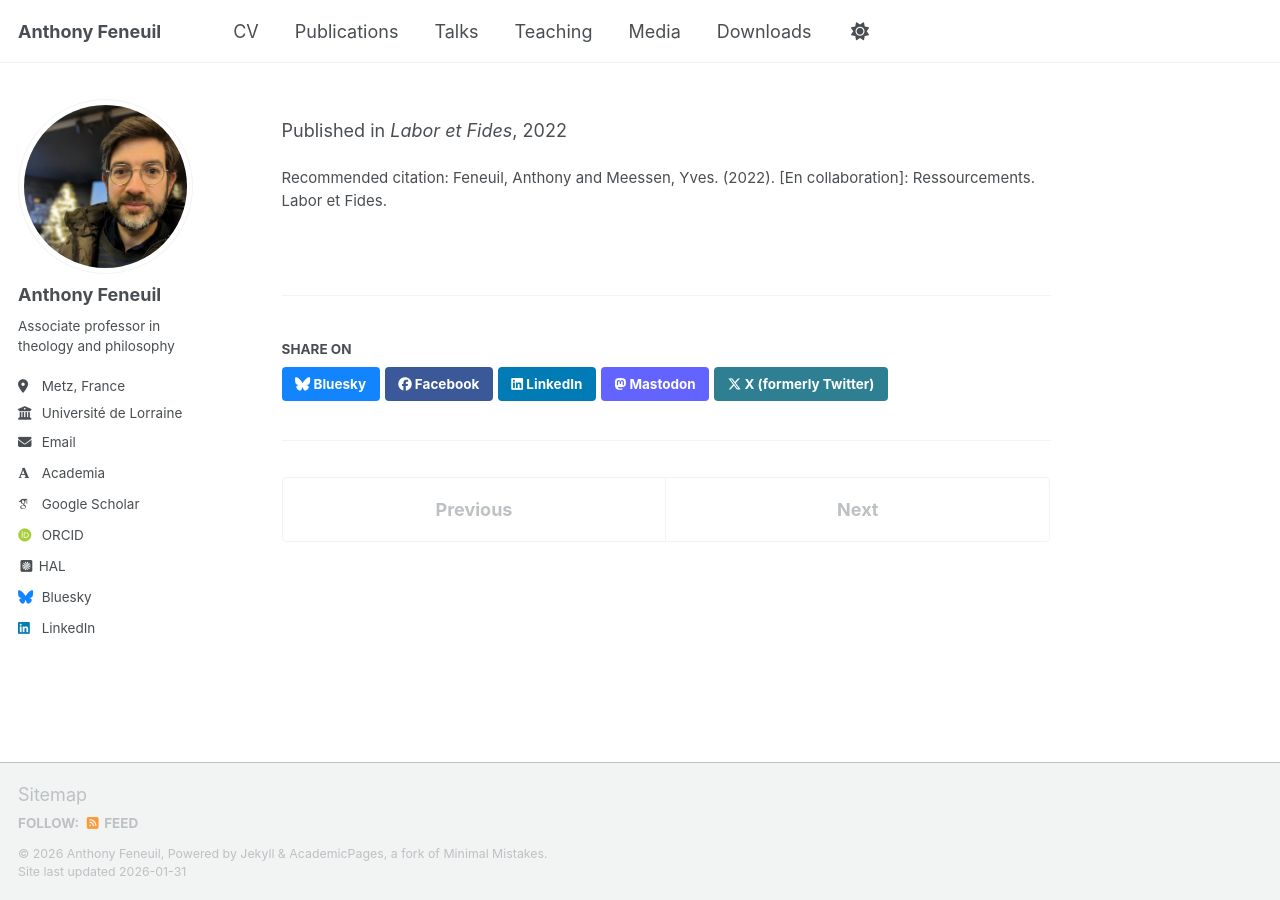
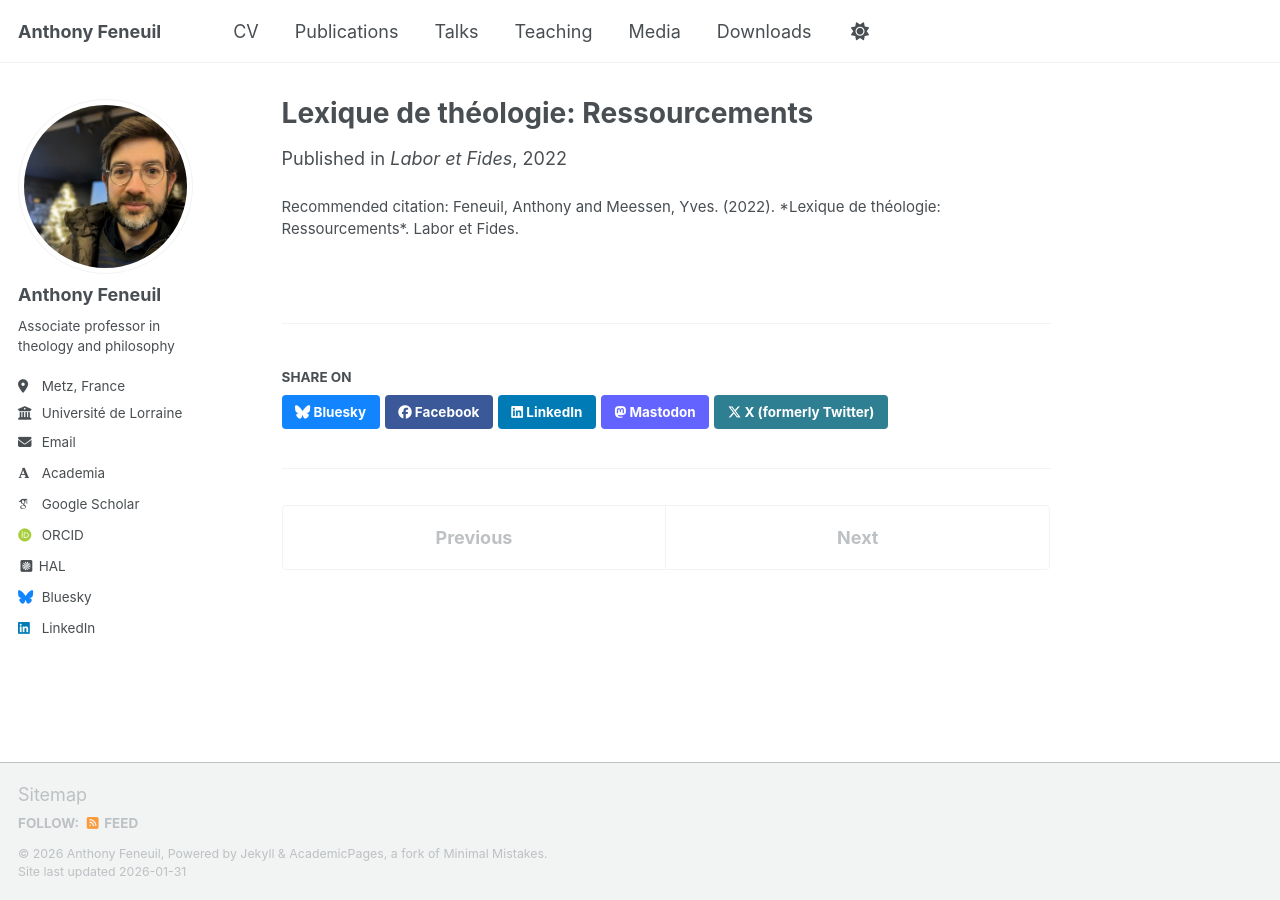
Before and after one commit to anfnl/anfnl.github.io, a Jekyll site: the page built from _publications/2022-en-collaboration-ressourcements.md, in a window 1280 px wide. Built offline with Jekyll 4.4.1, drawn with Linux system fonts in a browser that asks for light colours; some web fonts are replaced; a script bundle is joined from its source files by our own code; library files that are not in the unit come from our copies.

Commit message:
Update 2022-en-collaboration-ressourcements.md

```diff
--- a/_publications/2022-en-collaboration-ressourcements.md
+++ b/_publications/2022-en-collaboration-ressourcements.md
@@ -1,10 +1,10 @@
 ---
 category: books
-citation: 'Feneuil, Anthony and Meessen, Yves. (2022). [En collaboration]: Ressourcements.
+citation: 'Feneuil, Anthony and Meessen, Yves. (2022). *Lexique de théologie: Ressourcements*.
   Labor et Fides.'
 collection: publications
 date: '2022-01-01'
 permalink: /publication/2022-en-collaboration-ressourcements
-title: '[En collaboration]: Ressourcements'
+title: 'Lexique de théologie: Ressourcements'
 venue: Labor et Fides
 ---
```
